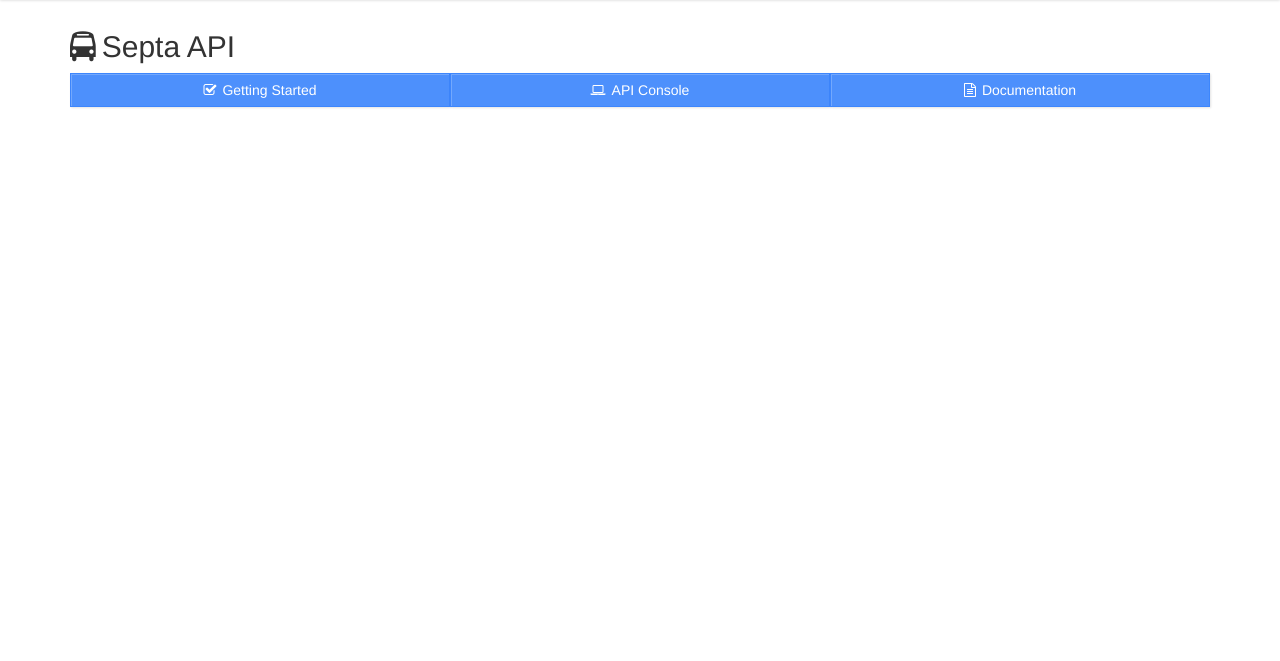
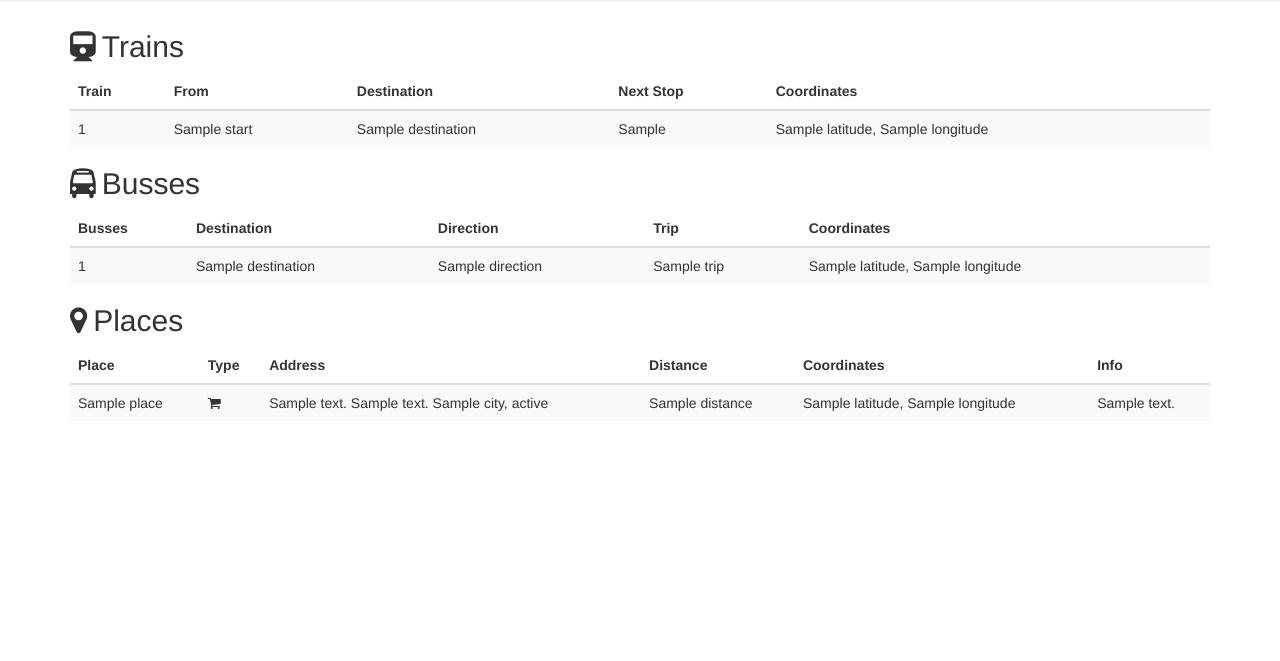
Before and after one commit to matthax/evoHaX, a Node project: template views/api/septa.pug in a window 1280 px wide. Shown: the part 50-711 px from the top of the page. Run offline with Node 20 templates, Linux system fonts and the light colour scheme; the template is opened without the code that fills it: most values are stand-ins (such as "Sample title", 1, 10 or a date in 2020); style sheets or scripts are compiled from the project's sources; some libraries are stand-ins or nearby versions.

Commit message:
Add septa API

```diff
--- a/views/api/septa.pug
+++ b/views/api/septa.pug
@@ -2,16 +2,64 @@ extends ../layout
 
 block content
   h2
+    i.fa.fa-train
+    | Trains
+  table.table(class='table-striped table-hover')
+    thead
+      tr
+        th Train
+        th From
+        th Destination
+        th Next Stop
+        th Coordinates
+    tbody
+      each train,i in trains
+        tr
+          td #{train.ID}
+          td #{train.Start}
+          td #{train.Destination}
+          td #{train.NextStop}
+          td #{train.location.latitude + ", " + train.location.longitude}
+
+  h2
     i.fa.fa-bus
-    | Septa API
-
-  .btn-group.btn-group-justified
-    a.btn.btn-primary(href='http://developer.github.com/guides/getting-started/', target='_blank')
-      i.fa.fa-check-square-o
-      | Getting Started
-    a.btn.btn-primary(href='https://apigee.com/console/github', target='_blank')
-      i.fa.fa-laptop
-      | API Console
-    a.btn.btn-primary(href='http://developer.github.com/v3/', target='_blank')
-      i.fa.fa-file-text-o
-      | Documentation
+    | Busses
+  table.table(class='table-striped table-hover')
+    thead
+      tr
+        th Busses
+        th Destination
+        th Direction
+        th Trip
+        th Coordinates
+    tbody
+      each bus,i in busses
+        tr
+          td #{bus.ID}
+          td #{bus.Destination}
+          td #{bus.Direction}
+          td #{bus.Trip}
+          td #{bus.location.latitude + ", " + bus.location.longitude}
+  h2
+    i.fa.fa-map-marker
+    | Places
+  table.table(class='table-striped table-hover')
+    thead
+      tr
+        th Place
+        th Type
+        th Address
+        th Distance
+        th Coordinates
+        th Info
+    tbody
+      each place,i in places
+        - var icon = place.Type == 'bus_stops' ? 'fa-bus' : (place.Type == 'rail_stations' ? 'fa-train' : (place.Type == 'sales_locations' ? 'fa-money' : (place.Type == 'perk_locations' ? 'fa-plus-circle' : 'fa-shopping-cart')))
+        tr
+          td #{place.Name}
+          td
+            i.fa(class=icon)
+          td #{place.Details.Address1 + " " + place.Details.Address2 + " " + place.Details.City + ", " + place.Details.State}
+          td #{place.Distance}
+          td #{place.location.latitude + ", " + place.location.longitude}
+          td #{place.Text}
```
Also changed, not shown: controllers/api.js (+10 -6 lines), controllers/septa.js (+47 -36 lines).
